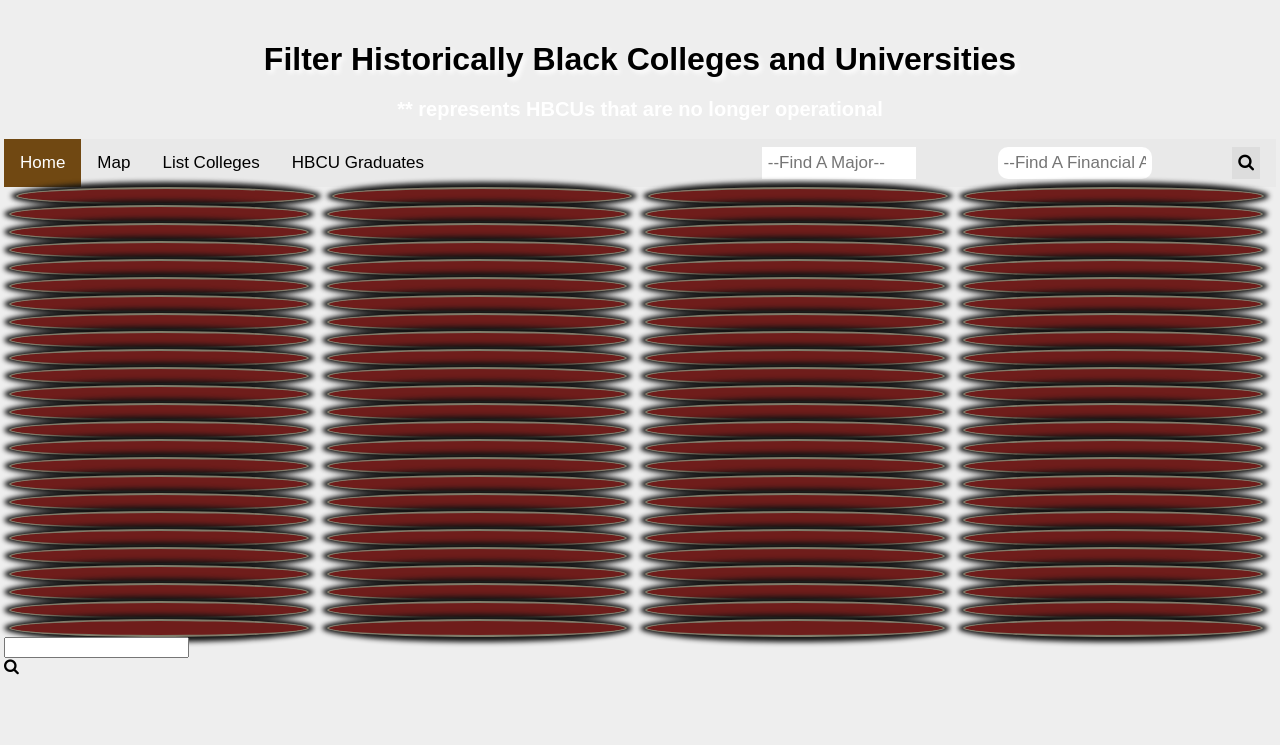
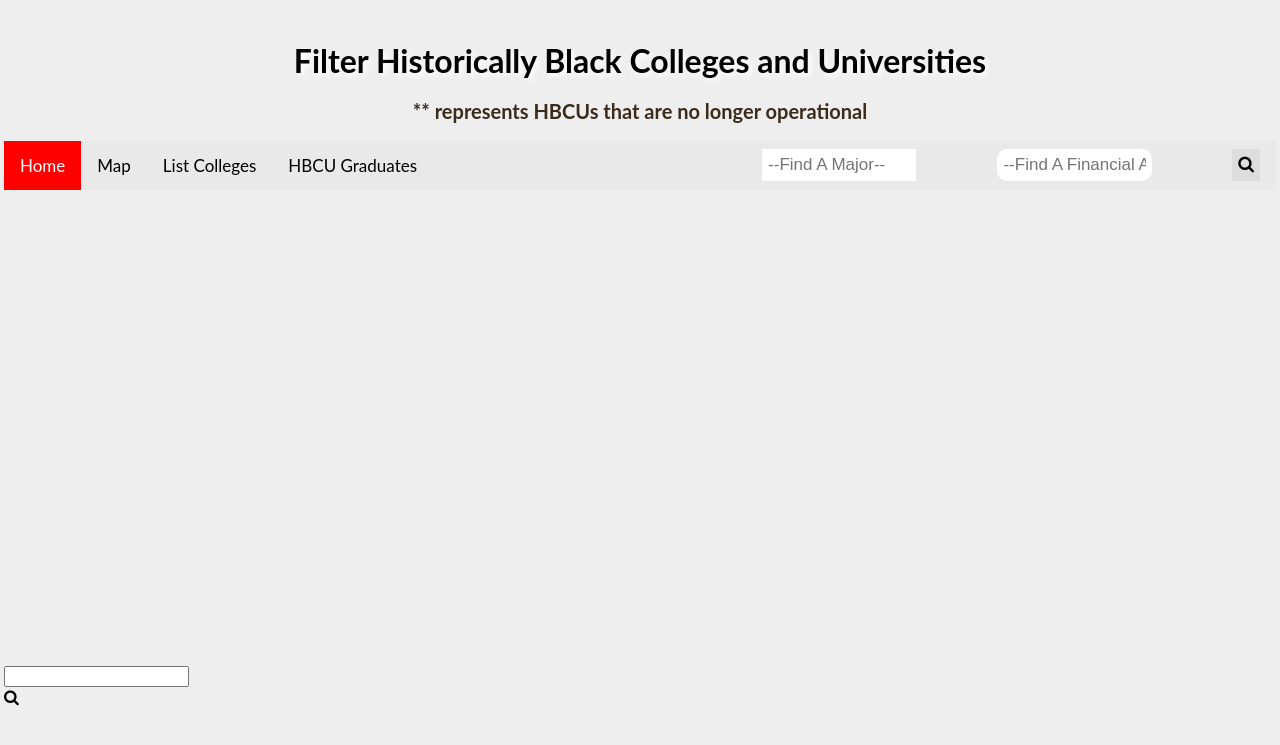
Before and after one commit to NicholeMatters/HBCU4U, a Django app: page /hbcu/filter in a window 1280 px wide. Shown: the top 745 px of the page. Run offline with Django 3.2, Linux system fonts and the light colour scheme; data comes from the database, SQL or seed files in the repository; parts of the project's set-up code (start-up, migrations or seed data) failed here and were passed over.

Commit message:
updated all HBCUS, font family and colors

```diff
--- a/static/css/styles.css
+++ b/static/css/styles.css
@@ -7,6 +7,7 @@ h1 {
   text-align: center;
   color: 432818;
   text-shadow: 3px 3px 5px white;
+  font-family: lato;
 }
 
 section {
@@ -130,7 +131,7 @@ p{
 /* List of Colleges Page */
 .subtitle {
   font-size:20px;
-  color: white;
+  color: #3B2B1B;
 }
 a {
   font-size:14px;
@@ -152,15 +153,15 @@ a.add {
   flex-wrap: wrap;
   flex-direction: row;
   justify-content: space-around;
-  color: #ffe6a7;
-  border: 2px solid rgb(128, 124, 106);
+  color: #DA9021;
+  /* border: 2px solid rgb(128, 124, 106); */
   width: 300px;
   /* height: 100px; */
-  border-radius: 75%;
-  background: #6f1d1b;
+  /* border-radius: 75%; */
+  background: #EEEEEE;
   text-align: justify;
   text-justify: inter-word;
-  box-shadow: 0 0 5px 5px #141414;
+  /* box-shadow: 0 0 5px 5px #141414; */
 }
 img.list {
   border-radius: 75%;
@@ -169,12 +170,12 @@ img.list {
 h2 {
   text-align: center;
   color:#3B2B1B;
-  background: white;
-  border-radius: 10%;
+  background: #eeeeee;
+  /* border-radius: 10%; */
   font-size: 30px;
   /* width: 400px; */
   word-spacing: 5px;
-  font-family: Tahoma;
+  font-family: lato;
 
 
 }
@@ -190,7 +191,7 @@ h4 {
   align-items: center;
   word-spacing: 5px;
   line-height: .75;
-  font-family:Lato;
+  font-family: lato;
   border-radius: 75%;
 
 }
@@ -264,7 +265,7 @@ Search Bar
 
 body {
   margin: 0;
-  font-family: Arial, Helvetica, sans-serif;
+  font-family: lato;
 }
 
 .topnav {
@@ -290,7 +291,7 @@ body {
 }
 
 .topnav a.active {
-  background-color: rgb(112, 72, 18);
+  background-color:red;
   color: white;
 }
 
@@ -378,7 +379,7 @@ body {
 
 .topnav2 {
   overflow: hidden;
-  background-color: rgb(117, 73, 37);
+  background-color: #1B59C5;
   position: relative;
 }
 
@@ -400,11 +401,11 @@ body {
 
 .topnav2 a:hover {
   background-color: #ddd;
-  color: black;
+  color: #C81010;
 }
 
 .active {
-  background-color: rgb(11, 31, 12);
+  background-color: #C81010;
   color: white;
 }
 
@@ -512,7 +513,7 @@ html, body {
   bottom: 0;
   z-index: 1; /*On top of other elements */
   color: white;
-  font-family: sans-serif;
+  font-family: lato;
   font-size: 20px;
   text-align: center;
   width: 100%;
```
